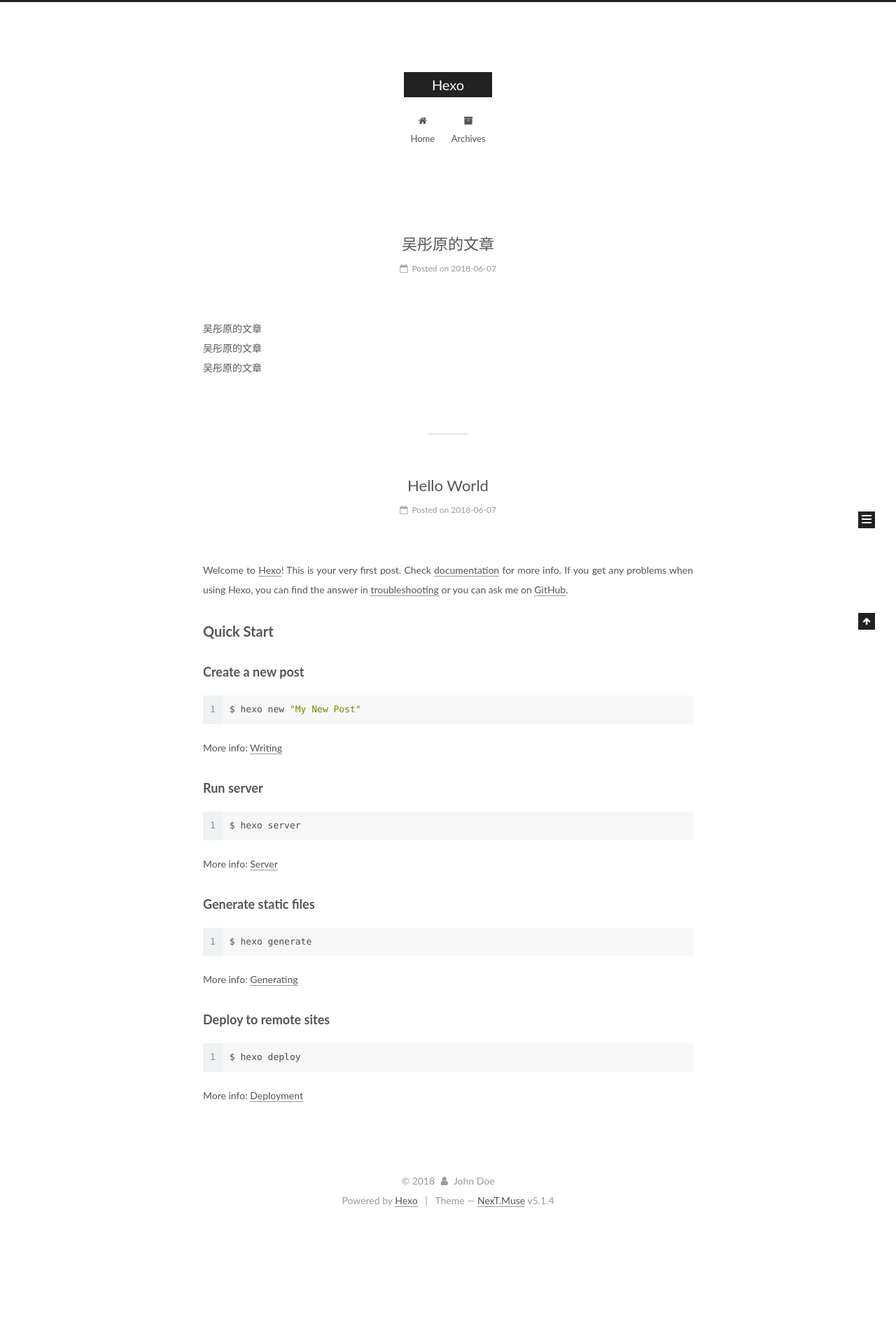
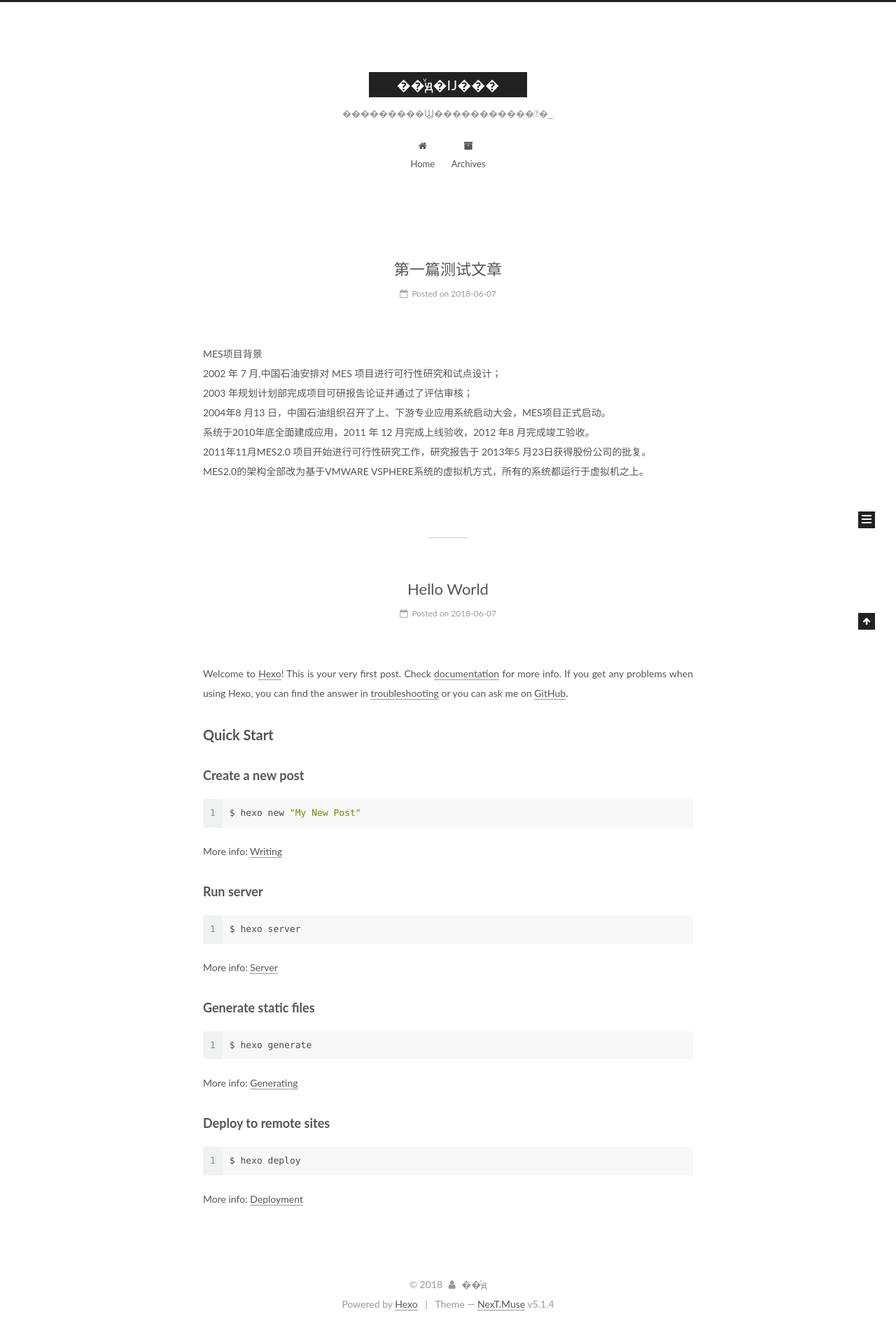
Before and after one commit to wty/wty.github.io, a plain HTML site: page index.html in a window 1280 px wide. Shown: the whole page at 70% size. Before the commit the page ends 1750 px from the top, so only its background shows below. Drawn offline with Linux system fonts and the light colour scheme.

Commit message:
Site updated: 2018-06-07 20:09:22

```diff
--- a/css/main.css
+++ b/css/main.css
@@ -1822,7 +1822,7 @@ pre .javascript .function {
   width: 4px;
   height: 4px;
   border-radius: 50%;
-  background: #bf5800;
+  background: #6013ee;
 }
 .links-of-blogroll {
   font-size: 13px;
--- a/index.html
+++ b/index.html
@@ -80,12 +80,12 @@
 
 
 <meta property="og:type" content="website">
-<meta property="og:title" content="Hexo">
+<meta property="og:title" content="��ͮԭ�Ĳ���">
 <meta property="og:url" content="http://wty.github.io/index.html">
-<meta property="og:site_name" content="Hexo">
+<meta property="og:site_name" content="��ͮԭ�Ĳ���">
 <meta property="og:locale" content="default">
 <meta name="twitter:card" content="summary">
-<meta name="twitter:title" content="Hexo">
+<meta name="twitter:title" content="��ͮԭ�Ĳ���">
 
 
 
@@ -121,7 +121,7 @@
 
 
 
-  <title>Hexo</title>
+  <title>��ͮԭ�Ĳ���</title>
 
 
 
@@ -152,12 +152,12 @@
     <div class="custom-logo-site-title">
       <a href="/"  class="brand" rel="start">
         <span class="logo-line-before"><i></i></span>
-        <span class="site-title">Hexo</span>
+        <span class="site-title">��ͮԭ�Ĳ���</span>
         <span class="logo-line-after"><i></i></span>
       </a>
     </div>
 
-        <p class="site-subtitle"></p>
+        <p class="site-subtitle">���������Ϣ�����������޹�˾</p>
 
   </div>
 
@@ -232,13 +232,13 @@
     <link itemprop="mainEntityOfPage" href="http://wty.github.io/2018/06/07/吴彤原的文章/">
 
     <span hidden itemprop="author" itemscope itemtype="http://schema.org/Person">
-      <meta itemprop="name" content="John Doe">
+      <meta itemprop="name" content="��ͮԭ">
       <meta itemprop="description" content="">
       <meta itemprop="image" content="/images/avatar.gif">
     </span>
 
     <span hidden itemprop="publisher" itemscope itemtype="http://schema.org/Organization">
-      <meta itemprop="name" content="Hexo">
+      <meta itemprop="name" content="��ͮԭ�Ĳ���">
     </span>
 
 
@@ -248,7 +248,7 @@
 
           <h1 class="post-title" itemprop="name headline">
 
-                <a class="post-title-link" href="/2018/06/07/吴彤原的文章/" itemprop="url">吴彤原的文章</a></h1>
+                <a class="post-title-link" href="/2018/06/07/吴彤原的文章/" itemprop="url">第一篇测试文章</a></h1>
 
 
         <div class="post-meta">
@@ -300,7 +300,7 @@
 
 
 
-            <p>吴彤原的文章<br>吴彤原的文章<br>吴彤原的文章</p>
+            <p>MES项目背景<br>2002 年 7 月,中国石油安排对 MES 项目进行可行性研究和试点设计；<br>2003 年规划计划部完成项目可研报告论证并通过了评估审核；<br>2004年8 月13 日，中国石油组织召开了上、下游专业应用系统启动大会，MES项目正式启动。<br>系统于2010年底全面建成应用，2011 年 12 月完成上线验收，2012 年8 月完成竣工验收。<br>2011年11月MES2.0 项目开始进行可行性研究工作，研究报告于 2013年5 月23日获得股份公司的批复。<br>MES2.0的架构全部改为基于VMWARE VSPHERE系统的虚拟机方式，所有的系统都运行于虚拟机之上。</p>
 
 
 
@@ -352,13 +352,13 @@
     <link itemprop="mainEntityOfPage" href="http://wty.github.io/2018/06/07/hello-world/">
 
     <span hidden itemprop="author" itemscope itemtype="http://schema.org/Person">
-      <meta itemprop="name" content="John Doe">
+      <meta itemprop="name" content="��ͮԭ">
       <meta itemprop="description" content="">
       <meta itemprop="image" content="/images/avatar.gif">
     </span>
 
     <span hidden itemprop="publisher" itemscope itemtype="http://schema.org/Organization">
-      <meta itemprop="name" content="Hexo">
+      <meta itemprop="name" content="��ͮԭ�Ĳ���">
     </span>
 
 
@@ -499,7 +499,7 @@
         <div class="site-overview">
           <div class="site-author motion-element" itemprop="author" itemscope itemtype="http://schema.org/Person">
 
-              <p class="site-author-name" itemprop="name">John Doe</p>
+              <p class="site-author-name" itemprop="name">��ͮԭ</p>
               <p class="site-description motion-element" itemprop="description"></p>
           </div>
 
@@ -555,7 +555,7 @@
   <span class="with-love">
     <i class="fa fa-user"></i>
   </span>
-  <span class="author" itemprop="copyrightHolder">John Doe</span>
+  <span class="author" itemprop="copyrightHolder">��ͮԭ</span>
 
 
 </div>
```
Also changed, not shown: 2018/06/07/hello-world/index.html (+10 -10 lines), 2018/06/07/吴彤原的文章/index.html (+16 -16 lines), archives/2018/06/index.html (+9 -9 lines), archives/2018/index.html (+9 -9 lines), archives/index.html (+9 -9 lines).
